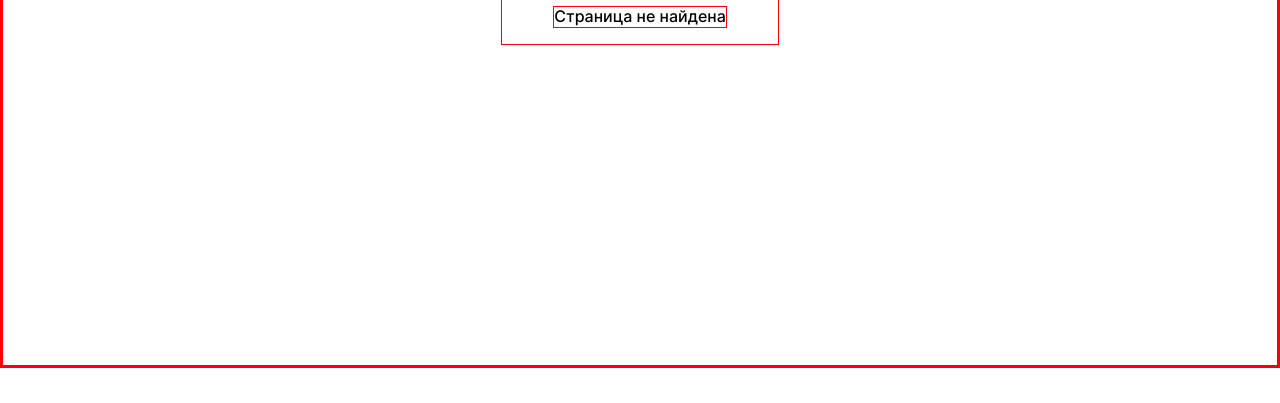
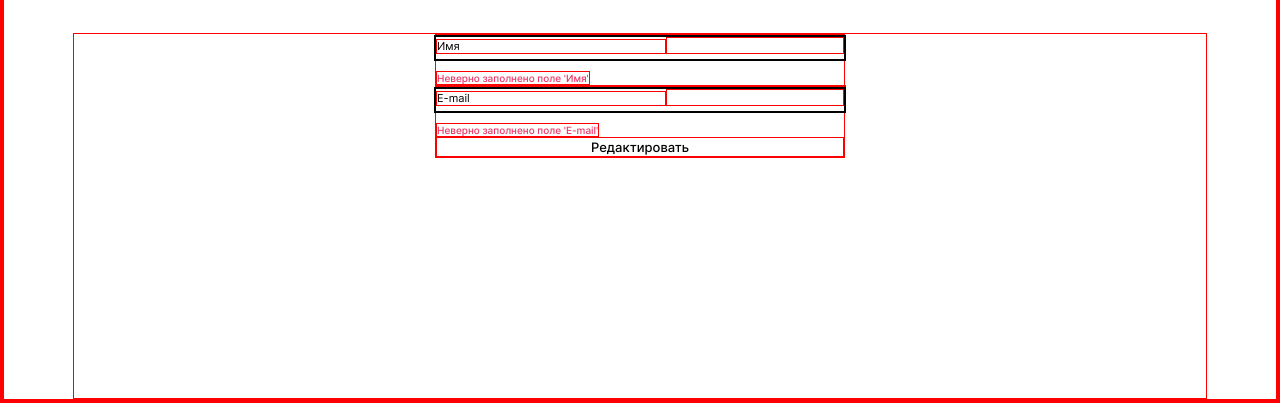
Before and after one commit to Maria-webdev/movies-explorer-frontend, a React app: page / in a window 1280 px wide. Before the commit this address had no page. Shown: the part 436-839 px from the top of the page. Before the commit the page ends 804 px from the top, so only its background shows below. Built offline with nearby package versions, Linux system fonts and the light colour scheme.

Commit message:
add Profile, fix Footer

```diff
--- a/src/components/App/App.js
+++ b/src/components/App/App.js
@@ -1,12 +1,13 @@
 import React from 'react';
 import './App.css';
 
-// import Footer from '../Footer/Footer';
+import Footer from '../Footer/Footer';
 // import AboutProject from '../AboutProject/AboutProject';
 // import Techs from '../Techs/Techs';
 // import Register from '../Register/Register';
 // import Login from '../Login/Login';
-import NotFound from '../NotFound/NotFound';
+// import NotFound from '../NotFound/NotFound';
+import Profile from '../Profile/Profile';
 
 function App() {
   return (
@@ -15,12 +16,13 @@ function App() {
 
 
 
-              {/* <Footer />
-               <AboutProject /> */}
-               {/* <Techs />
+              <Footer />
+               {/* <AboutProject />
+               <Techs />
                <Register />
                <Login /> */}
-               <NotFound />
+               {/* <NotFound /> */}
+               <Profile />
 
 
 
--- a/src/components/Footer/Footer.css
+++ b/src/components/Footer/Footer.css
@@ -2,7 +2,6 @@
 	background: #fafafa;
 	display: flex;
 	flex-direction: column;
-	padding: 79px 70px 20px;
 	border: 1px red solid;
 }
 
@@ -70,18 +69,7 @@
 	border: 1px red solid;
 }
 
-@media screen and (max-width: 768px) {
-	.footer {
-		padding: 79px 30px 20px;
-	}
-}
-
-@media screen and (max-width: 360px) {
-	.footer {
-		padding: 79px 10px 10px;
-		background: #ffffff;
-	}
-
+@media screen and (max-width: 500px) {
 	.footer-block__title {
 		font-size: 12px;
 		line-height: 14.52px;
--- a/src/components/Footer/Footer.js
+++ b/src/components/Footer/Footer.js
@@ -4,6 +4,7 @@ import './Footer.css';
 function Footer() {
   return (
     <section className='footer'>
+           <article className='page__content' >
       <div className='footer-block'>
         <h3 className='footer-block__title'>Учебный проект Яндекс.Практикум х BeatFilm.</h3>
       </div>
@@ -30,6 +31,7 @@ function Footer() {
           </li>
         </nav>
       </div>
+      </article>
     </section>
   );
 }
--- a/src/components/Profile/Profile.css
+++ b/src/components/Profile/Profile.css
@@ -0,0 +1,131 @@
+.profile {
+	display: flex;
+	flex-direction: column;
+	align-items: center;
+	border: 1px solid red;
+}
+
+.profile__heading {
+	font-weight: 500;
+	font-size: 24px;
+	line-height: 29.05px;
+	margin: 236px 0 96px;
+	padding: 0;
+	box-sizing: border-box;
+	border: 1px solid red;
+}
+
+.profile__form {
+	width: 100%;
+	max-width: 410px;
+	display: flex;
+	flex-direction: column;
+	align-items: center;
+	margin: 0 auto 240px;
+	box-sizing: border-box;
+	border: 1px solid red;
+}
+
+.profile__input-box {
+	display: flex;
+	flex-direction: row;
+	align-items: center;
+	width: 100%;
+	justify-content: space-between;
+	padding-bottom: 5px;
+	border: 2px solid black;
+}
+
+.profile__input {
+	width: 100%;
+	border: none;
+	font-weight: 500;
+	font-style: normal;
+	font-size: 11px;
+	line-height: 13px;
+	align-self: flex-end;
+	border: 1px solid red;
+}
+
+.profile__field-name {
+	border: none;
+	align-self: flex-end;
+	outline: none;
+	font-size: 11px;
+	line-height: 13px;
+	border: 1px solid red;
+}
+
+.profile__field-email {
+	border: none;
+	align-self: flex-end;
+	outline: none;
+	font-size: 11px;
+	line-height: 13px;
+	border: 1px solid red;
+}
+
+.profile__form-button {
+	width: 100%;
+	margin-bottom: 210px auto 16px;
+	font-style: normal;
+	font-weight: 400;
+	font-size: 13px;
+	line-height: 16px;
+	align-items: center;
+	text-align: center;
+	background: #ffffff;
+	border: none;
+	transition: opacity 0.2s ease-out;
+	opacity: 1;
+	border: 1px solid red;
+}
+
+.profile__form-button:hover {
+	opacity: 0.8;
+	cursor: pointer;
+}
+
+.profile__link {
+	margin-bottom: 0px;
+	color: #ee3465;
+	font-weight: 500;
+	font-style: normal;
+	font-size: 13px;
+	line-height: 16px;
+	border: 1px solid red;
+}
+
+.profile__input-error {
+	font-weight: 400;
+	font-size: 10px;
+	line-height: 12.1px;
+	color: #ee3465;
+	display: block;
+	margin-top: 10px;
+	min-height: 12px;
+	pointer-events: none;
+	align-self: flex-start;
+	border: 1px red solid;
+}
+
+@media screen and (max-width: 768px) {
+	.profile {
+		padding: 0 0 70px;
+	}
+
+	.profile__form {
+		margin: 96px auto 220px;
+	}
+}
+
+@media screen and (max-width: 320px) {
+	.profile {
+		padding: 0 0 70px;
+	}
+
+	.profile__form {
+		margin: 80px auto 220px;
+		max-width: 260px;
+	}
+}
--- a/src/components/Profile/Profile.js
+++ b/src/components/Profile/Profile.js
@@ -0,0 +1,39 @@
+import React from 'react';
+// import { Link } from 'react-router-dom';
+import './Profile.css';
+
+function Profile() {
+  return (
+    <section className='profile'>
+      <h2 className='profile__heading'>Привет, Виталий</h2>
+
+      <article className='page__content'>
+        <form className='profile__form'>
+
+          <div className='profile__input-box'>
+            <span className='profile__input'>Имя</span>
+            <input className='profile__field-name' name='name' type='text' minLength='2' maxLength='40' required></input>
+          </div>
+          <span className='profile__input-error'>Неверно заполнено поле 'Имя'</span>
+
+          <div className='line'></div>
+
+          <div className='profile__input-box'>
+            <span className='profile__input'>E-mail</span>
+            <input className='profile__field-email' name='email' type='email' required></input>
+          </div>
+          <span className='profile__input-error'>Неверно заполнено поле 'E-mail'</span>
+
+
+          <button type='submit' className='profile__form-button'>Редактировать</button>
+          {/* <Link to='/'>
+            <p className='profile__link' >Выйти из аккаунта</p>
+          </Link> */}
+
+        </form>
+      </article>
+    </section>
+  );
+}
+
+export default Profile;
```
